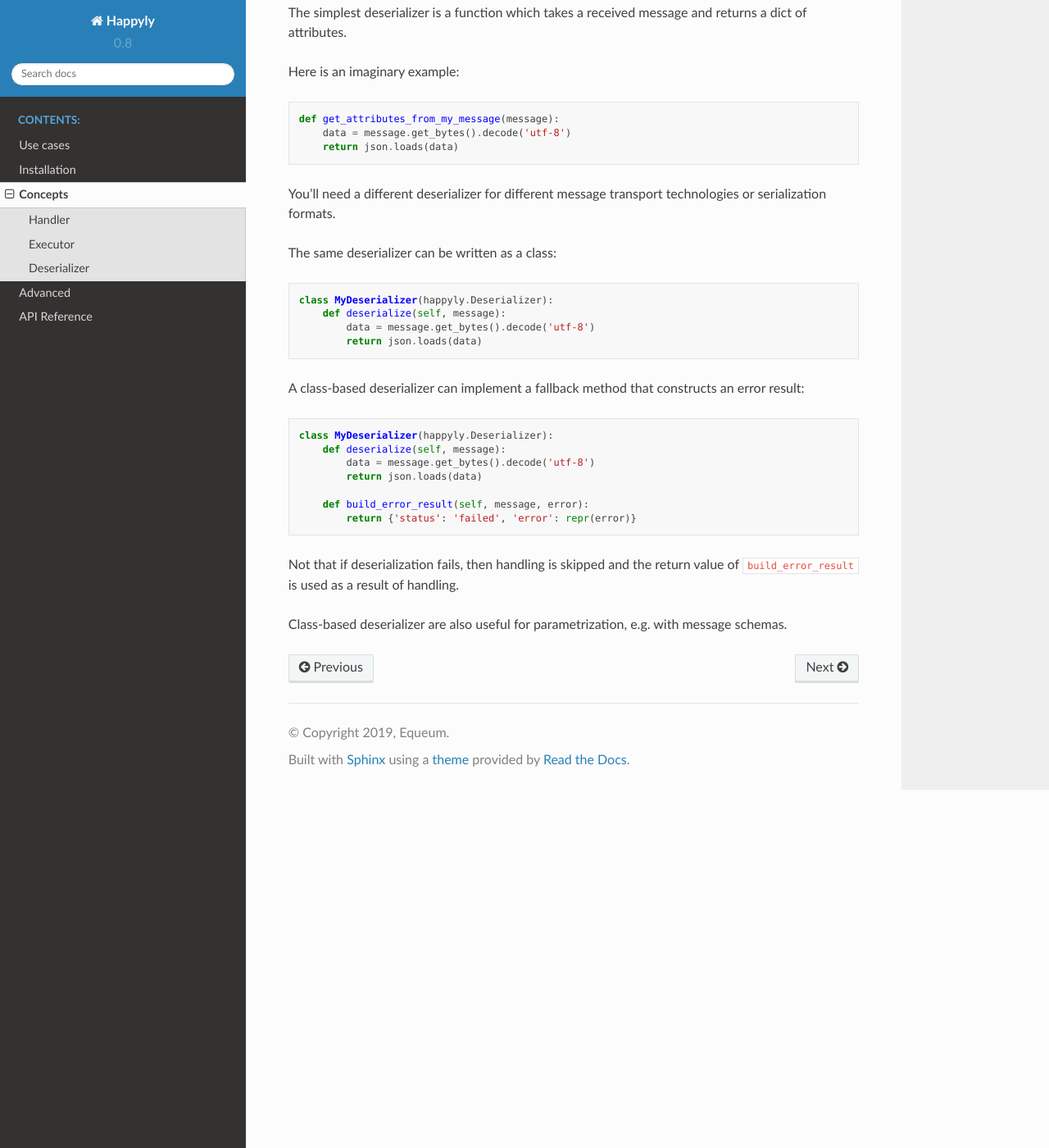
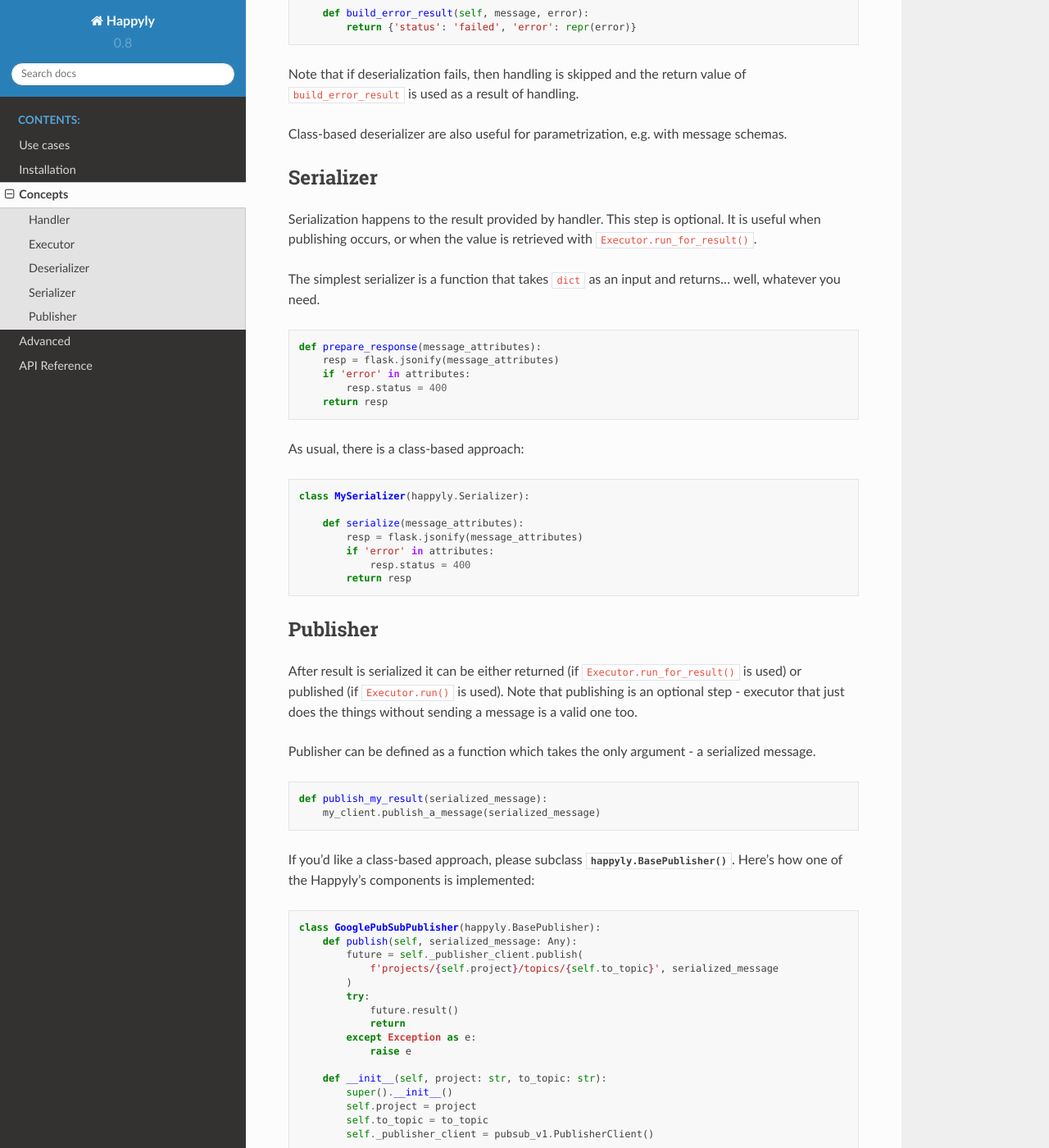
Before and after one commit to aliaksandr-tsukanau/cargopy, a Sphinx documentation site: the page built from docs/concepts.rst, in a window 1280 px wide and 1400 px high, scrolled down 3318 px. Shown: the whole window at 82% size. Built offline with Sphinx 7.4.7 and the Read the Docs theme 2.0.0, drawn with Linux system fonts in a browser that asks for light colours.

Commit message:
more docs on concepts

```diff
--- a/docs/concepts.rst
+++ b/docs/concepts.rst
@@ -78,7 +78,7 @@ To plug a handler into your application you will need :meth:`happyly.Executor`
 Executor brings the handler into a context of more pipeline steps:
 
 .. image:: images/run.png
-   :width: 600
+   :width: 300
 
 So a typical construction of an Executor looks like this:
 
@@ -146,9 +146,81 @@ that constructs an error result:
         def build_error_result(self, message, error):
             return {'status': 'failed', 'error': repr(error)}
 
-Not that if deserialization fails, then handling is skipped
+Note that if deserialization fails, then handling is skipped
 and the return value of :code:`build_error_result` is used
 as a result of handling.
 
 Class-based deserializer are also useful for parametrization,
 e.g. with message schemas.
+
+Serializer
+----------
+
+Serialization happens to the result provided by handler.
+This step is optional.
+It is useful when publishing occurs, or when the value is retrieved
+with :code:`Executor.run_for_result()`.
+
+The simplest serializer is a function that takes
+:code:`dict` as an input and returns... well, whatever you need.
+
+.. code-block:: python
+
+    def prepare_response(message_attributes):
+        resp = flask.jsonify(message_attributes)
+        if 'error' in attributes:
+            resp.status = 400
+        return resp
+
+
+As usual, there is a class-based approach:
+
+.. code-block:: python
+
+    class MySerializer(happyly.Serializer):
+
+        def serialize(message_attributes):
+            resp = flask.jsonify(message_attributes)
+            if 'error' in attributes:
+                resp.status = 400
+            return resp
+
+Publisher
+---------
+
+After result is serialized it can be either returned
+(if :code:`Executor.run_for_result()` is used) or published
+(if :code:`Executor.run()` is used).
+Note that publishing is an optional step - executor that just does the things
+without sending a message is a valid one too.
+
+Publisher can be defined as a function which takes the only argument -
+a serialized message.
+
+.. code-block:: python
+
+    def publish_my_result(serialized_message):
+        my_client.publish_a_message(serialized_message)
+
+If you'd like a class-based approach,
+please subclass :meth:`happyly.BasePublisher`.
+Here's how one of the Happyly's components is implemented:
+
+.. code-block:: python
+
+    class GooglePubSubPublisher(happyly.BasePublisher):
+        def publish(self, serialized_message: Any):
+            future = self._publisher_client.publish(
+                f'projects/{self.project}/topics/{self.to_topic}', serialized_message
+            )
+            try:
+                future.result()
+                return
+            except Exception as e:
+                raise e
+
+        def __init__(self, project: str, to_topic: str):
+            super().__init__()
+            self.project = project
+            self.to_topic = to_topic
+            self._publisher_client = pubsub_v1.PublisherClient()
--- a/docs/index.rst
+++ b/docs/index.rst
@@ -26,8 +26,8 @@ Here's the approach of Happyly:
   Change them with different drop-in replacements at any time.
 
 Happyly can be used with Flask, Celery, Django, Kafka or whatever
-technology which can be used for messaging
-and also provides first-class support of Google Pub/Sub.
+technology which can be utilized for messaging.
+Happyly also provides first-class support of Google Pub/Sub.
 
 .. toctree::
    :maxdepth: 3
```
